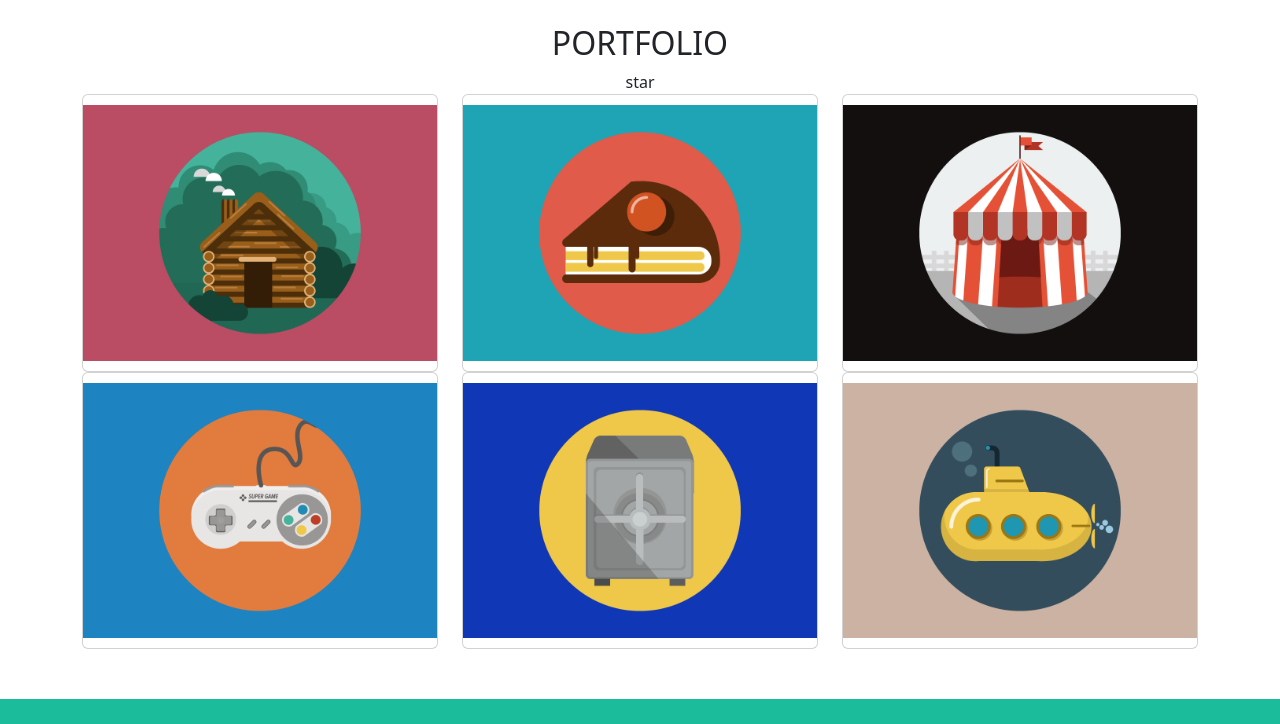
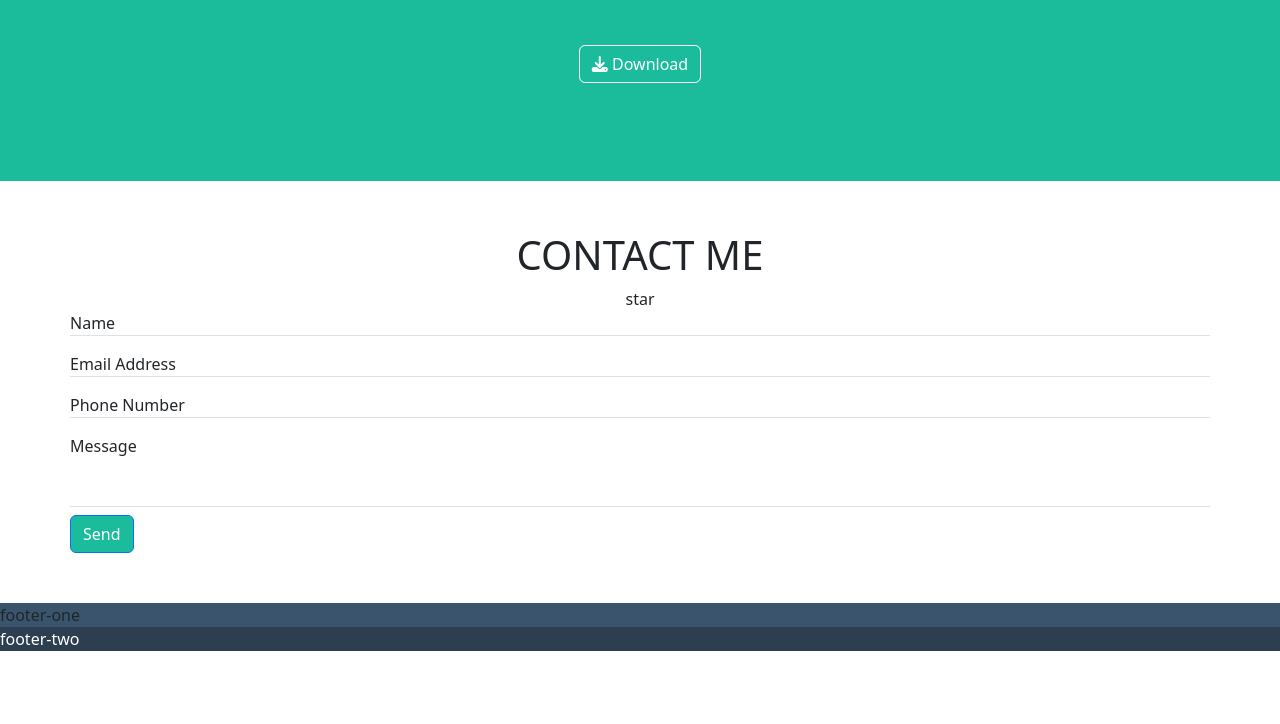
Before and after one commit to justwana-fly/html-css-bootstrap-freelancer, a plain HTML site: page index.html in a window 1280 px wide. Shown: the part 1476-2200 px from the top of the page. After the commit the page ends 2127 px from the top, so only its background shows below. Drawn offline with nearby package versions, Linux system fonts and the light colour scheme.

Commit message:
section about fatta

```diff
--- a/index.html
+++ b/index.html
@@ -40,11 +40,11 @@
 
 <main>
     <section class="star padding-h">
-    <div class="container">
-        <img src="img/avatar.svg" class="rounded d-block" alt="...">
+        <div class="container align-items-center ">
+            <img src="img/avatar.svg" class="rounded d-block mx-auto custom-img" alt="...">
             <h1 class="text-center text-white">START BOOTSTRAP</h1>
-        <div class="star text-center text-white ">star</div>
-        <p class="text-uppercase text-white text-center" >GRAPHIC ARTIST - WEB DESIGNER - ILLUSTRATOR</p>
+            <div class="star text-center text-white">star</div>
+            <p class="text-uppercase text-white text-center">GRAPHIC ARTIST - WEB DESIGNER - ILLUSTRATOR</p>
         </div>
     </section>
 
@@ -52,58 +52,45 @@
 
     <section class="portfolio padding-h">
         <h2 class="text-center">PORTFOLIO</h2>
-    <div class="text-center ">star</div>
+        <div class="text-center">star</div>
         <div class="container">
-      <div class="row">
+          <div class="row gx-3 gy-3">
 
-
-        <div class="col-12 col-md-6 col-xl-4 ">
+            <div class="col-12 col-md-6 col-xl-4">
                 <div class="card overflow-hidden">
-                <img src="img/cabin.png" class="img-fluid" alt="...">
-
+                    <img src="img/cabin.png" class="card-img-top" alt="...">
                 </div>
             </div>
 
-
-        <div class="col-12 col-md-6 col-xl-4 ">
+            <div class="col-12 col-md-6 col-xl-4">
                 <div class="card overflow-hidden">
-                <img src="img/cake.png" class="img-fluid" alt="...">
-
+                    <img src="img/cake.png" class="card-img-top" alt="...">
                 </div>
             </div>
 
-
-        <div class="col-12 col-md-6 col-xl-4 ">
+            <div class="col-12 col-md-6 col-xl-4">
                 <div class="card overflow-hidden">
-                <img src="img/circus.png" class="img-fluid" alt="...">
-
+                    <img src="img/circus.png" class="card-img-top" alt="...">
                 </div>
             </div>
 
-
-        <div class="col-12 col-md-6 col-xl-4 ">
+            <div class="col-12 col-md-6 col-xl-4">
                 <div class="card overflow-hidden">
-                <img src="img/game.png" class="img-fluid" alt="...">
-
+                    <img src="img/game.png" class="card-img-top" alt="...">
                 </div>
             </div>
 
-
-        <div class="col-12 col-md-6 col-xl-4 ">
+            <div class="col-12 col-md-6 col-xl-4">
                 <div class="card overflow-hidden">
-                <img src="img/safe.png" class="img-fluid" alt="...">
-
+                    <img src="img/safe.png" class="card-img-top" alt="...">
                 </div>
             </div>
 
-
-        <div class="col-12 col-md-6 col-xl-4 ">
+            <div class="col-12 col-md-6 col-xl-4">
                 <div class="card overflow-hidden">
-                <img src="img/submarine.png" class="img-fluid" alt="...">
-
+                    <img src="img/submarine.png" class="card-img-top" alt="...">
                 </div>
             </div>
-
 
           </div>
         </div>
@@ -136,7 +123,7 @@
                 </p>
           </div>
         </div>
-        <div class="text-center">
+        <div class="text-center m-5  ">
             <button type="button" class="btn border-white  btn-outline-primary">
                 <i class="fa-solid fa-download" style="color: #ffffff;"></i>
                 <span class="text-white">Download</span>
@@ -148,7 +135,17 @@
 
 
 
-<section class="contact padding-h">contact</section>
+<section class="container padding-h">
+    <h1 class="text-center ">CONTACT ME</h1>
+    <div class="text-center">star</div>
+    <p class="border-bottom">Name</p>
+    <p class="border-bottom">Email Address</p>
+    <p class="border-bottom">Phone Number</p>
+    <p class="mb-5 ">Message</p>
+    <div class=" border-top">
+       <button type="button" class="mt-2 btn btn-primary" style="background-color: #1ABC9C; ">Send</button>
+    </div>
+</section>
 
 
 
--- a/style.css
+++ b/style.css
@@ -14,9 +14,12 @@
 .padding-h{
     padding: 50px 0px;
 }
+
 main .star {
     padding-bottom: 20px;
 }
-.portfolio img {
-    padding: 10px 0;
+
+.custom-img {
+    width: 250px;
+    height: auto;
 }
```
Lines whose indentation alone changed are shown as unchanged.
